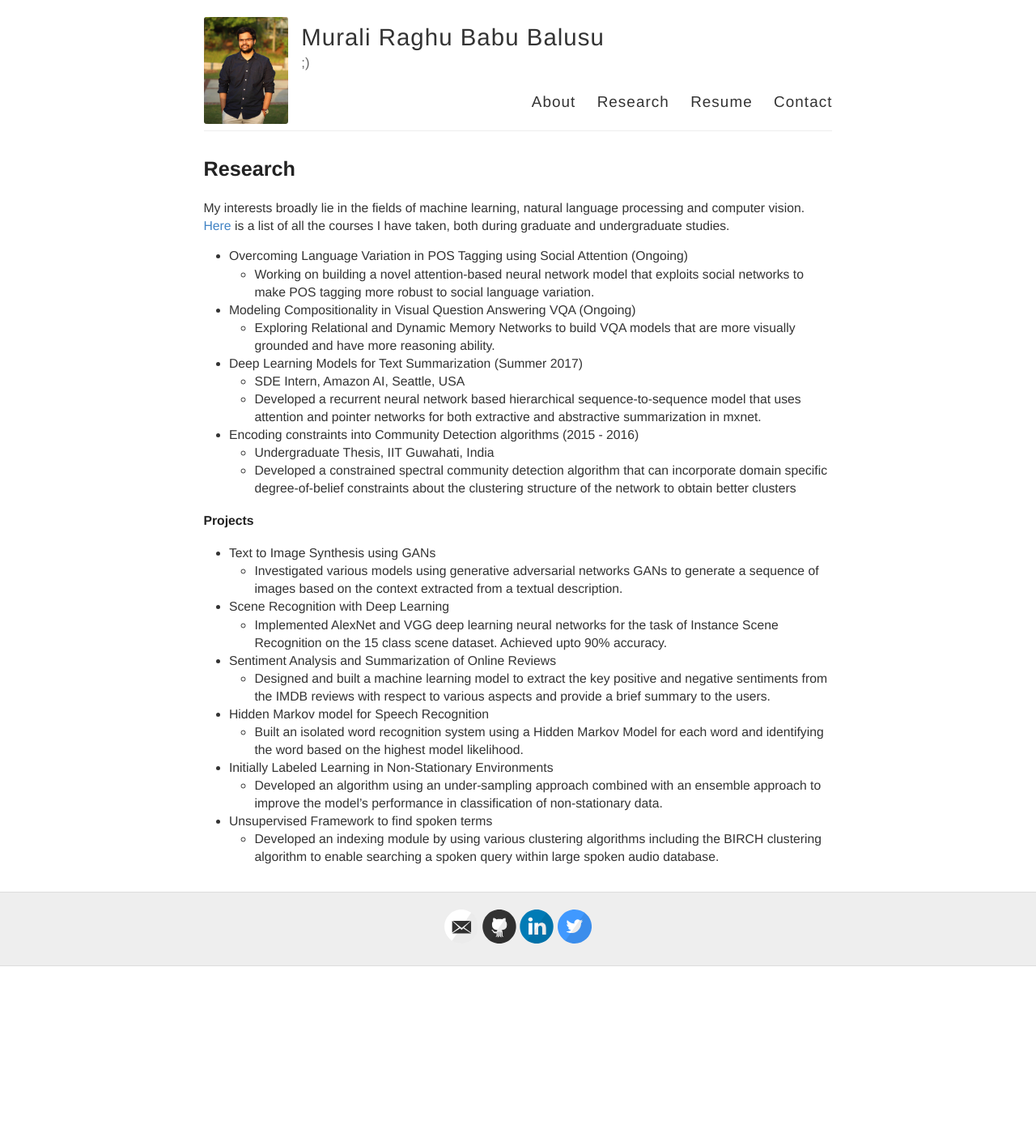
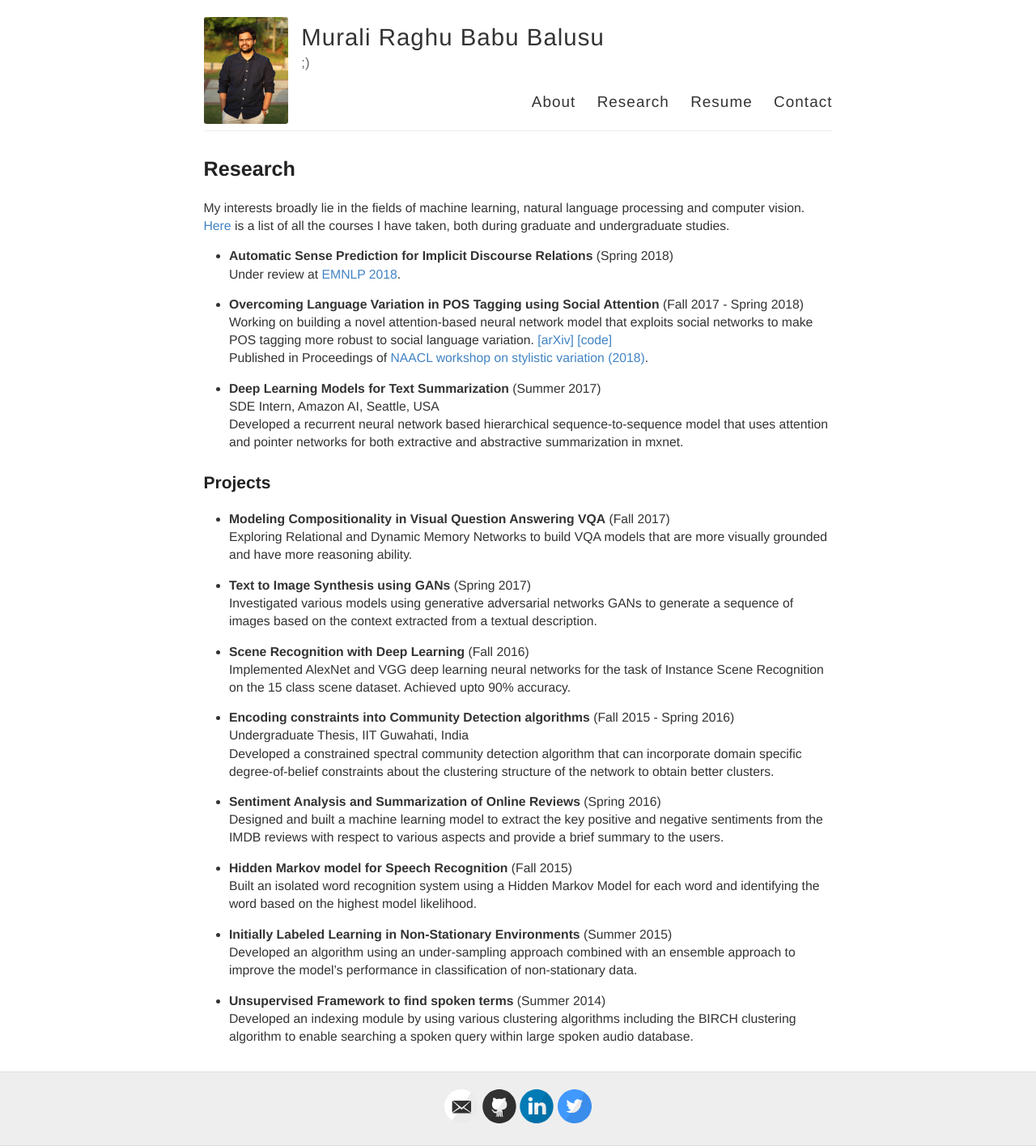
Before and after one commit to bmurali1994/bmurali1994.github.io, a Jekyll site: the page built from research/index.md, in a window 1280 px wide. Shown: the whole page at 81% size. Built offline with Jekyll 4.4.1, drawn with Linux system fonts in a browser that asks for light colours; before the commit the page ends 1193 px from its top, so only the background shows below that.

Commit message:
final update

```diff
--- a/research/index.md
+++ b/research/index.md
@@ -7,47 +7,59 @@ permalink: /research/
 My interests broadly lie in the fields of machine learning, natural language processing and computer vision.
 [Here](/research/courses/) is a list of all the courses I have taken, both during graduate and undergraduate studies.
 
-- Overcoming Language Variation in POS Tagging using Social Attention (Ongoing)
-	- Working on building a novel attention-based neural network model that exploits social networks to make
-POS tagging more robust to social language variation.
 
-- Modeling Compositionality in Visual Question Answering VQA (Ongoing)
-	- Exploring Relational and Dynamic Memory Networks to build VQA models that are more visually grounded
-and have more reasoning ability.
-
-- Deep Learning Models for Text Summarization (Summer 2017)
-	- SDE Intern, Amazon AI, Seattle, USA
-	- Developed a recurrent neural network based hierarchical sequence-to-sequence model that uses attention
-and pointer networks for both extractive and abstractive summarization in mxnet.
-
-- Encoding constraints into Community Detection algorithms (2015 - 2016)
-	- Undergraduate Thesis, IIT Guwahati, India
-	- Developed a constrained spectral community detection algorithm that can incorporate domain specific
-degree-of-belief constraints about the clustering structure of the network to obtain better clusters
+- **Automatic Sense Prediction for Implicit Discourse Relations** (Spring 2018)
+ Under review at [EMNLP 2018](http://emnlp2018.org/).
 
 
 
-###### Projects
+- **Overcoming Language Variation in POS Tagging using Social Attention** (Fall 2017 - Spring 2018)
+ Working on building a novel attention-based neural network model that exploits social networks to make
+POS tagging more robust to social language variation. [[arXiv]](https://arxiv.org/abs/1804.07331) [[code]](https://github.com/bmurali1994/socialnets_postagging)
+ Published in Proceedings of [NAACL workshop on stylistic variation (2018)](https://sites.google.com/view/2ndstylisticvariation/home).
 
-- Text to Image Synthesis using GANs
-	- Investigated various models using generative adversarial networks GANs to generate a sequence of images
+
+
+- **Deep Learning Models for Text Summarization** (Summer 2017)
+ SDE Intern, Amazon AI, Seattle, USA
+ Developed a recurrent neural network based hierarchical sequence-to-sequence model that uses attention
+and pointer networks for both extractive and abstractive summarization in mxnet.
+
+
+
+
+### Projects
+
+- **Modeling Compositionality in Visual Question Answering VQA** (Fall 2017)
+ Exploring Relational and Dynamic Memory Networks to build VQA models that are more visually grounded
+and have more reasoning ability.
+
+- **Text to Image Synthesis using GANs** (Spring 2017)
+ Investigated various models using generative adversarial networks GANs to generate a sequence of images
 based on the context extracted from a textual description.
 
-- Scene Recognition with Deep Learning
-	- Implemented AlexNet and VGG deep learning neural networks for the task of Instance Scene Recognition
+- **Scene Recognition with Deep Learning** (Fall 2016)
+ Implemented AlexNet and VGG deep learning neural networks for the task of Instance Scene Recognition
 on the 15 class scene dataset. Achieved upto 90% accuracy.
 
-- Sentiment Analysis and Summarization of Online Reviews
-	- Designed and built a machine learning model to extract the key positive and negative sentiments from the
+- **Encoding constraints into Community Detection algorithms** (Fall 2015 - Spring 2016)
+ Undergraduate Thesis, IIT Guwahati, India
+ Developed a constrained spectral community detection algorithm that can incorporate domain specific
+degree-of-belief constraints about the clustering structure of the network to obtain better clusters.
+
+- **Sentiment Analysis and Summarization of Online Reviews** (Spring 2016)
+ Designed and built a machine learning model to extract the key positive and negative sentiments from the
 IMDB reviews with respect to various aspects and provide a brief summary to the users.
 
-- Hidden Markov model for Speech Recognition
-	- Built an isolated word recognition system using a Hidden Markov Model for each word and identifying the
+
+- **Hidden Markov model for Speech Recognition** (Fall 2015)
+ Built an isolated word recognition system using a Hidden Markov Model for each word and identifying the
 word based on the highest model likelihood.
 
-- Initially Labeled Learning in Non-Stationary Environments
-	- Developed an algorithm using an under-sampling approach combined with an ensemble approach to improve
+
+- **Initially Labeled Learning in Non-Stationary Environments** (Summer 2015)
+ Developed an algorithm using an under-sampling approach combined with an ensemble approach to improve
 the model’s performance in classification of non-stationary data.
 
-- Unsupervised Framework to find spoken terms
-	- Developed an indexing module by using various clustering algorithms including the BIRCH clustering algorithm to enable searching a spoken query within large spoken audio database.
+- **Unsupervised Framework to find spoken terms** (Summer 2014)
+ Developed an indexing module by using various clustering algorithms including the BIRCH clustering algorithm to enable searching a spoken query within large spoken audio database.
```
